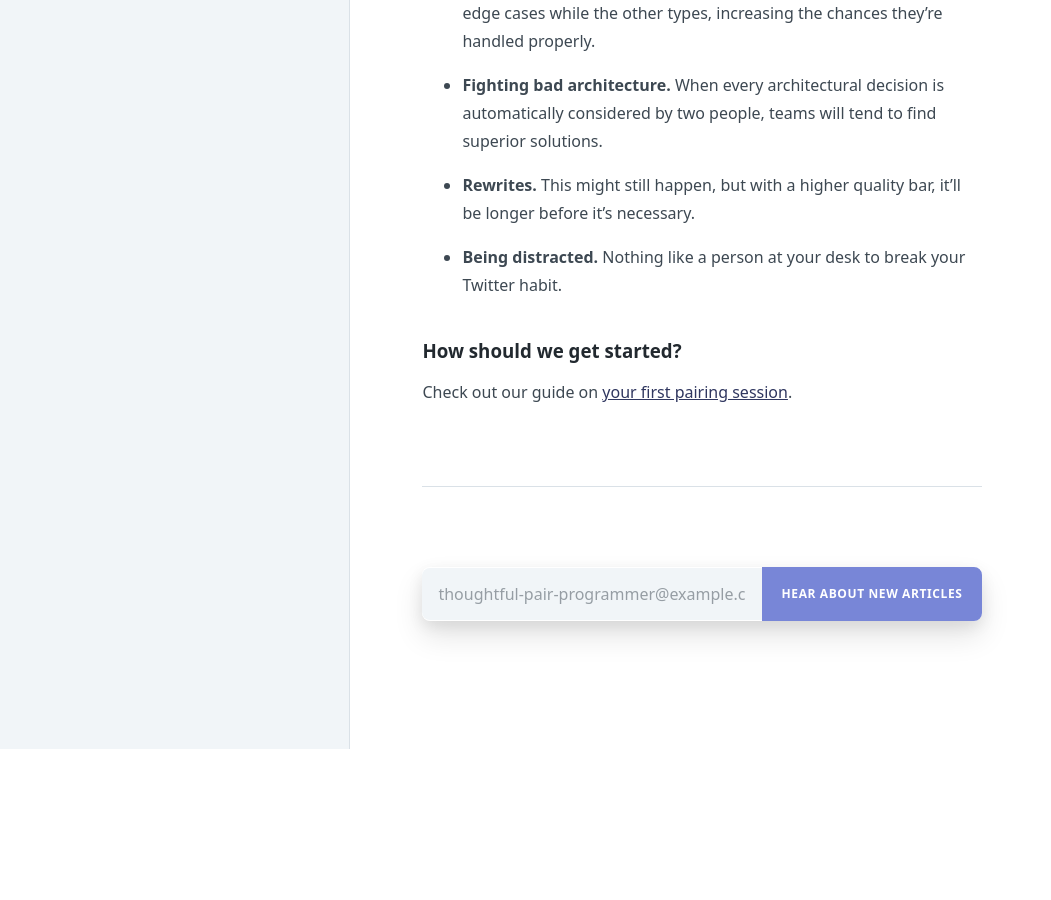
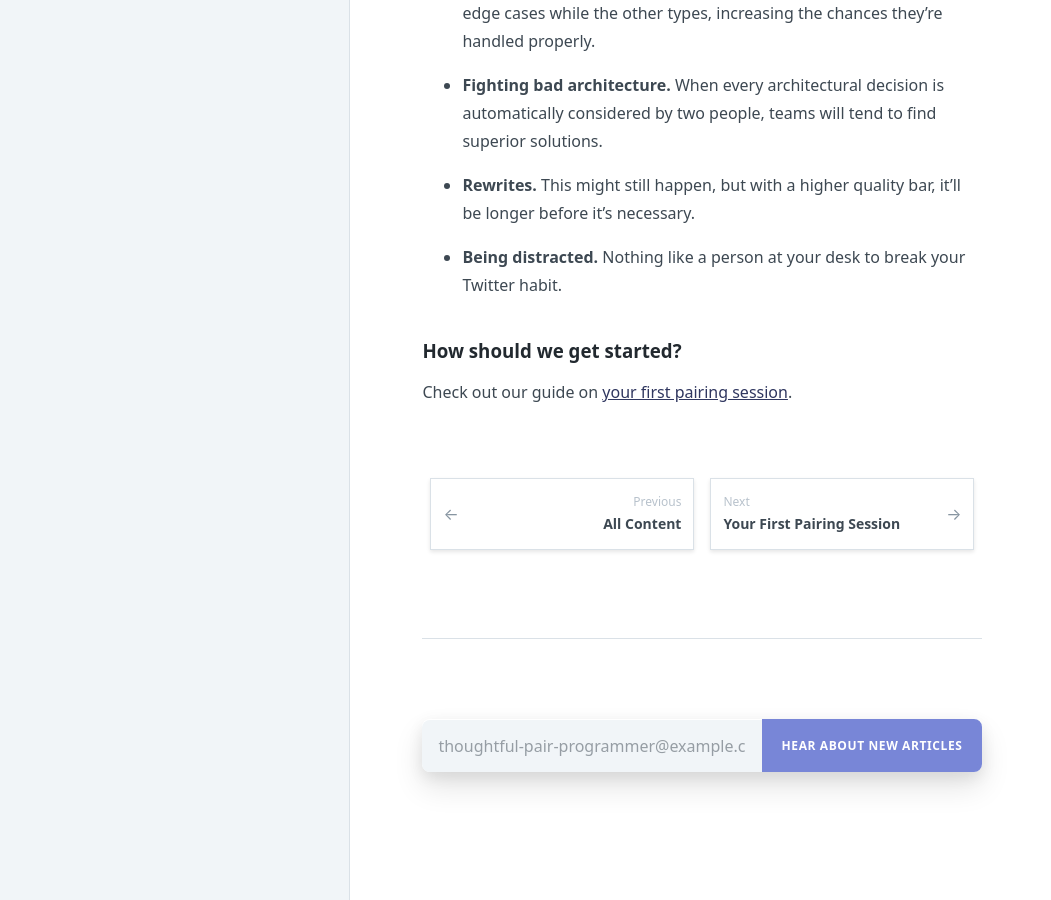
Before and after one commit to tupleapp/pair-programming-guide, a Jekyll site: the page built from _pages/the-case-for-pair-programming.md, in a window 1280 px wide and 900 px high, scrolled down 1883 px. Shown: the whole window, without its empty margins (0-1051 px from the left). Built offline with Jekyll 4.4.1, drawn with Linux system fonts in a browser that asks for light colours; before the commit the page ends 2632 px from its top, so only the background shows below that.

Commit message:
buttons on first post

```diff
--- a/_pages/the-case-for-pair-programming.md
+++ b/_pages/the-case-for-pair-programming.md
@@ -59,3 +59,11 @@ The best way to answer this is to look at what teams that ship slowly spend a lo
 ### How should we get started?
 
 Check out our guide on [your first pairing session](your-first-pairing-session).
+
+{%
+include navigation-buttons.html
+previous-title="All Content"
+previous-url="/pair-programming-guide/"
+next-title="Your First Pairing Session"
+next-url="/pair-programming-guide/your-first-pairing-session"
+%}
```
